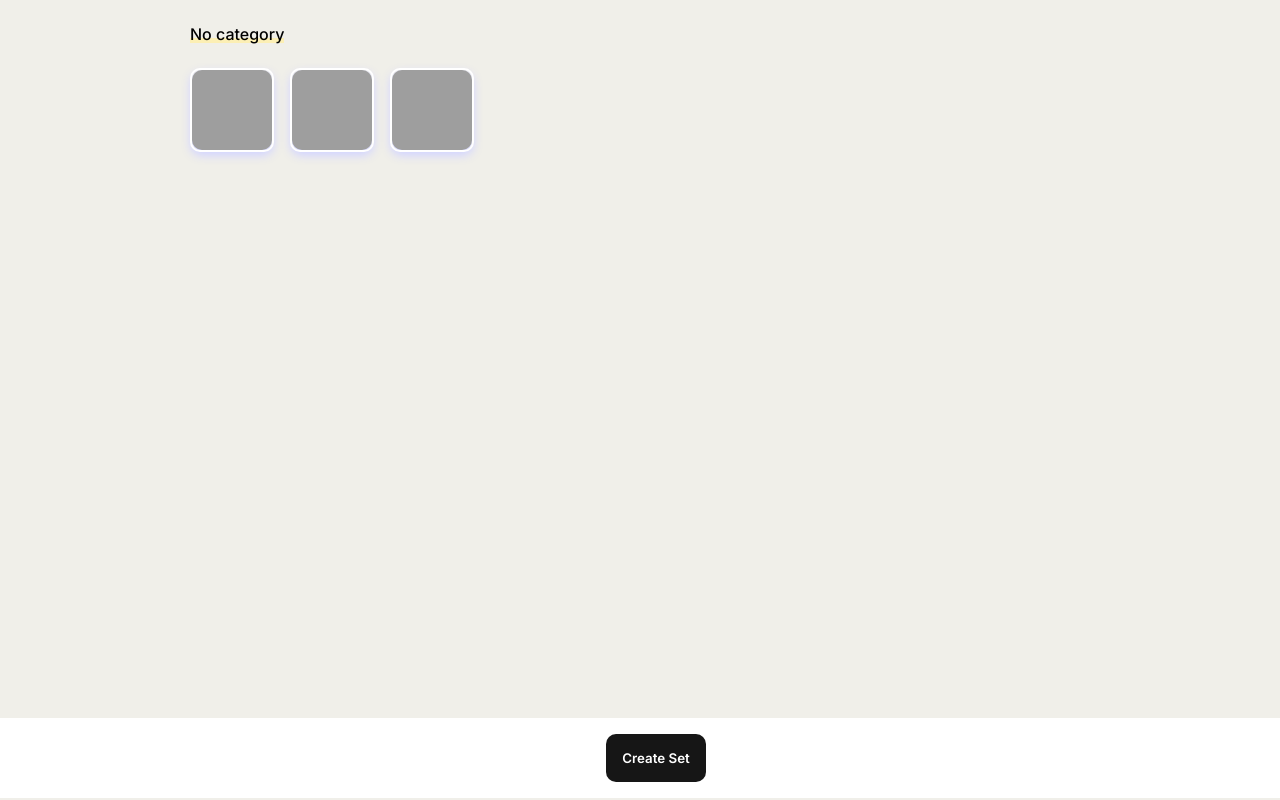
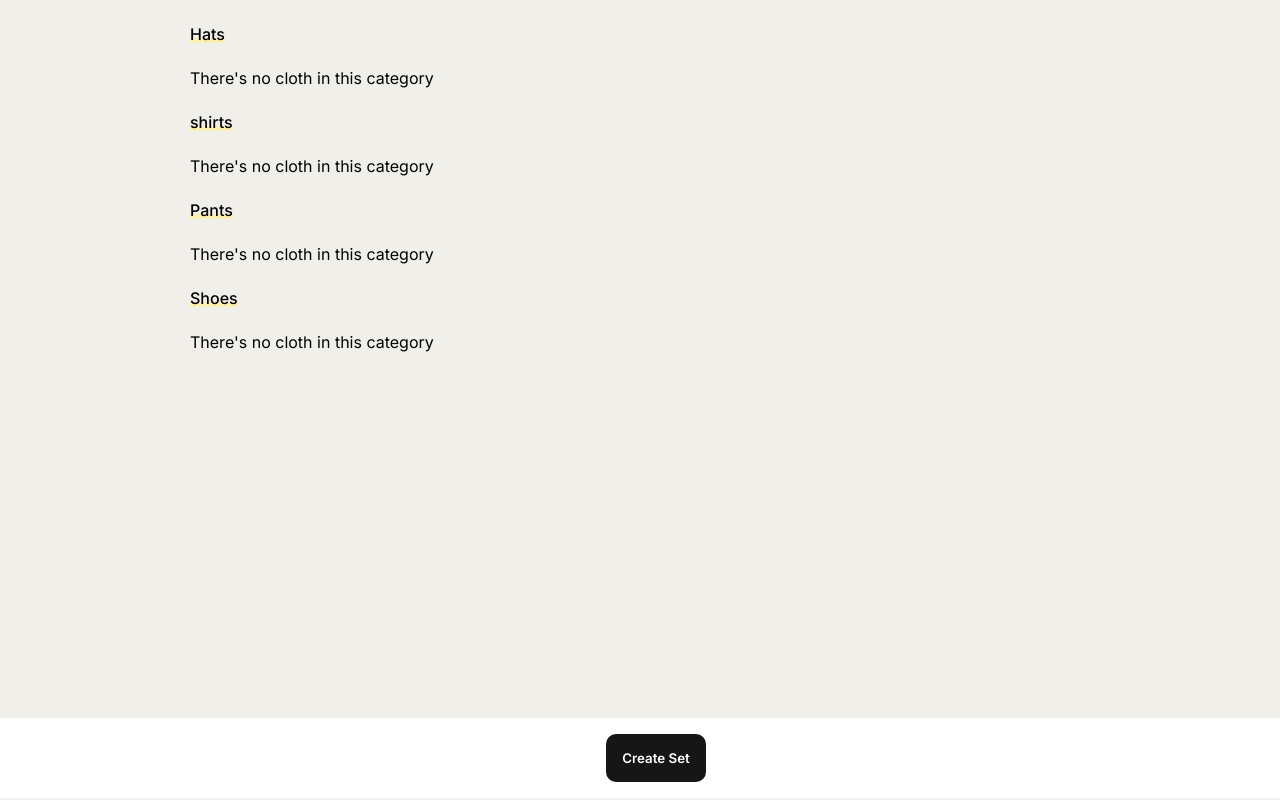
Before and after one commit to MGEternal/phplv1v2, a PHP site: page /closet/clothes.php in a window 1280 px wide. Shown: the part 82-882 px from the top of the page. Run offline with PHP 8.4, Linux system fonts and the light colour scheme; the visitor is signed in with stand-in values (Sample User, id 1); tables that the repository leaves empty or names only in its code hold one stand-in row (values such as "Sample post"); some libraries are stand-ins or nearby versions; grey boxes are pictures that could not be loaded.

Commit message:
update clothes

```diff
--- a/clothes.php
+++ b/clothes.php
@@ -1,3 +1,9 @@
+<?php
+  session_start();
+  include("connection.php");
+  $user_id = $_SESSION['user_id'];
+  ?>
+
 <!DOCTYPE html>
 <html lang="en">
   <head>
@@ -52,29 +58,155 @@
       </div>
       <div class="container">
         <div class="clothes">
+
+
         <div class="clothes__category">
-            <h2 class="clothes__title">No category</h2>
+            <h2 class="clothes__title">Hats</h2>
             <div class="clothes__items">
-              <div class="clothes__item" id="id1">
+
+<?php
+            $c_type = 'hat';
+            $sql1 = "SELECT * FROM `clothes` WHERE user_id = '$user_id' AND c_type = '$c_type'";
+            $result = $conn->query($sql1);
+           if($result){
+              #none
+            }else{
+              echo "Error: " . $sql1 . "<br>" . $conn->error;
+            }
+
+            if($result->num_rows > 0){ ?>
+
+        <?php while($row = $result->fetch_assoc()){   ?>
+
+
+          <div class="clothes__item" id="<?php echo $row['c_id']; ?>">
           <div class="clothes__item-button">
           <i class="fa-solid fa-check"></i>
           </div>
-                <img src="/closet/photo-1600269452121-4f2416e55c28.webp" alt="item" />
+          <img src="/closet/upload_img/<?php echo $row['image']; ?> " alt="item" />
           </div>
-              <div class="clothes__item" id="id2">
+
+        <?php } ?>
+
+<?php }
+        else{
+          echo "There's no cloth in this category";
+        }
+?>
+
+
+            </div>
+
+            <h2 class="clothes__title">shirts</h2>
+            <div class="clothes__items">
+
+<?php
+            $c_type = 'shirts';
+            $sql1 = "SELECT * FROM `clothes` WHERE user_id = '$user_id' AND c_type = '$c_type'";
+            $result = $conn->query($sql1);
+           if($result){
+              #none
+            }else{
+              echo "Error: " . $sql1 . "<br>" . $conn->error;
+            }
+
+            if($result->num_rows > 0){ ?>
+
+        <?php while($row = $result->fetch_assoc()){   ?>
+
+
+          <div class="clothes__item" id="<?php echo $row['c_id']; ?>">
           <div class="clothes__item-button">
           <i class="fa-solid fa-check"></i>
           </div>
-                <img src="/closet/photo-1600269452121-4f2416e55c28.webp" alt="item" />
+          <img src="/closet/upload_img/<?php echo $row['image']; ?> " alt="item" />
           </div>
-              <div class="clothes__item" id="id3">
+
+        <?php } ?>
+
+<?php }
+else{
+  echo "There's no cloth in this category";
+}?>
+
+
+            </div>
+
+
+            <h2 class="clothes__title">Pants</h2>
+            <div class="clothes__items">
+
+<?php
+            $c_type = 'Pants';
+            $sql1 = "SELECT * FROM `clothes` WHERE user_id = '$user_id' AND c_type = '$c_type'";
+            $result = $conn->query($sql1);
+           if($result){
+              #none
+            }else{
+              echo "Error: " . $sql1 . "<br>" . $conn->error;
+            }
+
+            if($result->num_rows > 0){ ?>
+
+        <?php while($row = $result->fetch_assoc()){   ?>
+
+
+          <div class="clothes__item" id="<?php echo $row['c_id']; ?>">
           <div class="clothes__item-button">
           <i class="fa-solid fa-check"></i>
           </div>
-                <img src="/closet/photo-1600269452121-4f2416e55c28.webp" alt="item" />
+          <img src="/closet/upload_img/<?php echo $row['image']; ?> " alt="item" />
           </div>
+
+        <?php } ?>
+
+<?php }
+else{
+  echo "There's no cloth in this category";
+}?>
+
+
             </div>
+
+
+            <h2 class="clothes__title">Shoes</h2>
+            <div class="clothes__items">
+
+<?php
+            $c_type = 'Shoes';
+            $sql1 = "SELECT * FROM `clothes` WHERE user_id = '$user_id' AND c_type = '$c_type'";
+            $result = $conn->query($sql1);
+           if($result){
+              #none
+            }else{
+              echo "Error: " . $sql1 . "<br>" . $conn->error;
+            }
+
+            if($result->num_rows > 0){ ?>
+
+        <?php while($row = $result->fetch_assoc()){   ?>
+
+
+          <div class="clothes__item" id="<?php echo $row['c_id']; ?>">
+          <div class="clothes__item-button">
+          <i class="fa-solid fa-check"></i>
           </div>
+          <img src="/closet/upload_img/<?php echo $row['image']; ?> " alt="item" />
+          </div>
+
+        <?php } ?>
+
+<?php }
+else{
+  echo "There's no cloth in this category";
+}?>
+
+
+            </div>
+
+          </div>
+
+
         </div>
       </div>
       <div class="clothes__buttons">
@@ -133,7 +265,7 @@
           itemsID: itemsID,
           name: modalInput.value
         }
-        fetch("/closet/my-php.php", {
+        fetch("/closet/script.php", {
           method: "POST",
           headers: {
             "Content-Type": "application/json",
```
Also changed, not shown: index.php (+11 -5 lines), script.php (added, +30 -0 lines), upload_img/244676084_991190721444423_1003813372756139813_n.jpg (added), upload_img/g5eo32xjgam31.png (added). Lines whose indentation alone changed are shown as unchanged.
